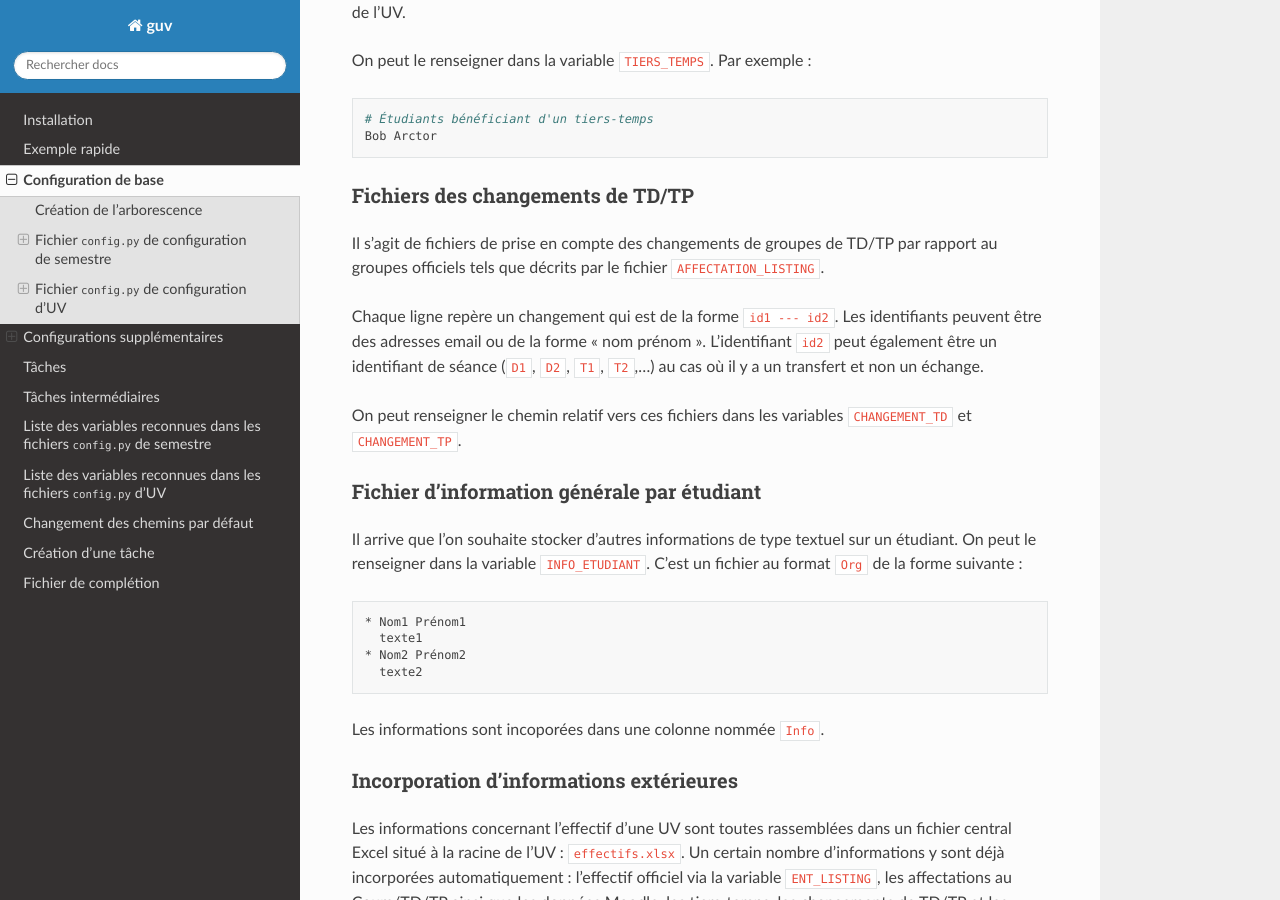
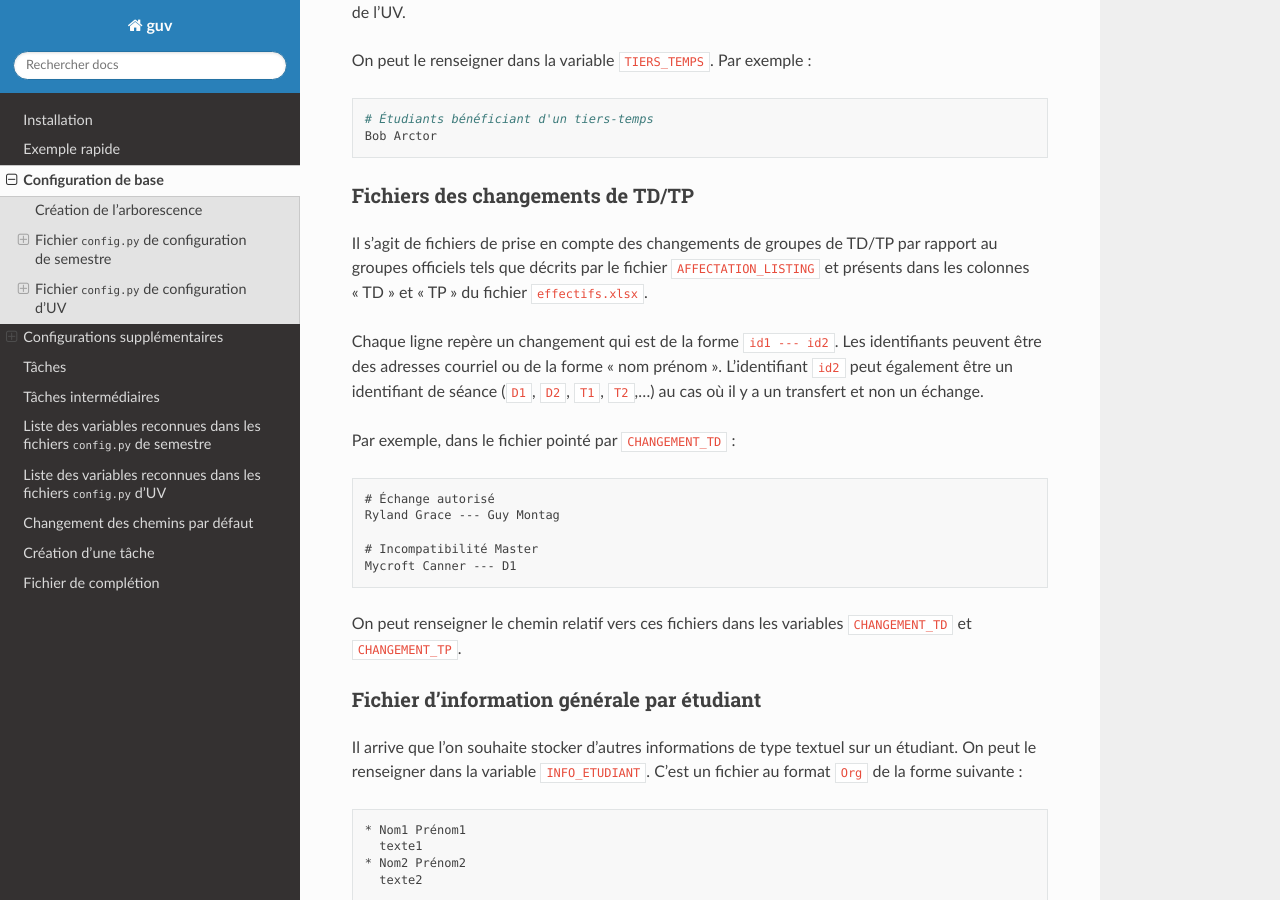
Before and after one commit to thisirs/guv, a Sphinx documentation site: the page built from docs/tutorial.rst, in a window 1280 px wide and 900 px high, scrolled down 5689 px. Built offline with Sphinx 7.4.7 and the Read the Docs theme 2.0.0, drawn with Linux system fonts in a browser that asks for light colours.

Commit message:
Add example

```diff
--- a/docs/tutorial.rst
+++ b/docs/tutorial.rst
@@ -325,15 +325,26 @@ On peut le renseigner dans la variable ``TIERS_TEMPS``. Par exemple :
 Fichiers des changements de TD/TP
 +++++++++++++++++++++++++++++++++
 
-Il s'agit de fichiers de prise en compte des changements de groupes
-de TD/TP par rapport au groupes officiels tels que décrits par le
-fichier ``AFFECTATION_LISTING``.
+Il s'agit de fichiers de prise en compte des changements de groupes de
+TD/TP par rapport au groupes officiels tels que décrits par le fichier
+``AFFECTATION_LISTING`` et présents dans les colonnes "TD" et "TP" du
+fichier ``effectifs.xlsx``.
 
 Chaque ligne repère un changement qui est de la forme
-``id1 --- id2``. Les identifiants peuvent être des adresses email ou
+``id1 --- id2``. Les identifiants peuvent être des adresses courriel ou
 de la forme "nom prénom". L'identifiant ``id2`` peut également être
 un identifiant de séance (``D1``, ``D2``, ``T1``, ``T2``,...) au cas où
 il y a un transfert et non un échange.
+
+Par exemple, dans le fichier pointé par ``CHANGEMENT_TD`` :
+
+.. code:: text
+
+   # Échange autorisé
+   Ryland Grace --- Guy Montag
+
+   # Incompatibilité Master
+   Mycroft Canner --- D1
 
 On peut renseigner le chemin relatif vers ces fichiers dans les
 variables ``CHANGEMENT_TD`` et ``CHANGEMENT_TP``.
```
